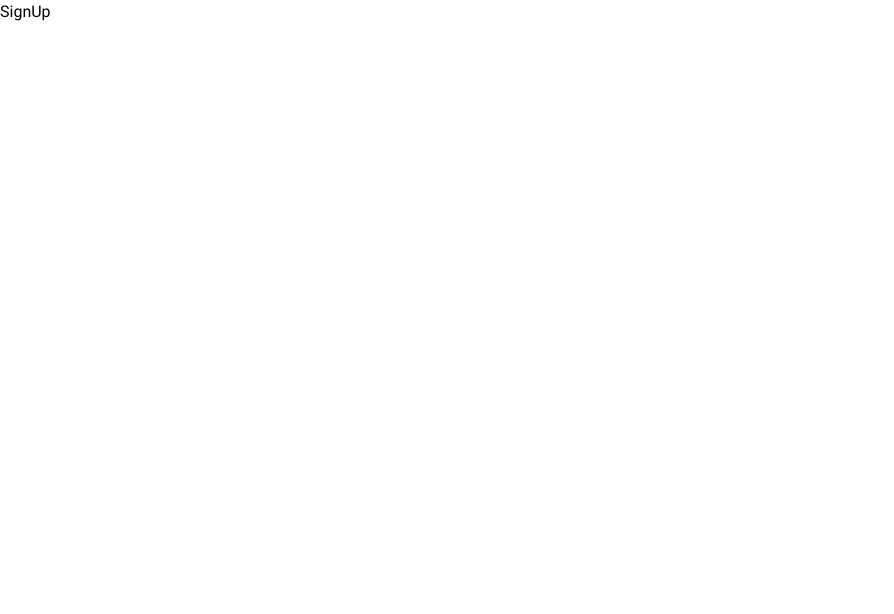
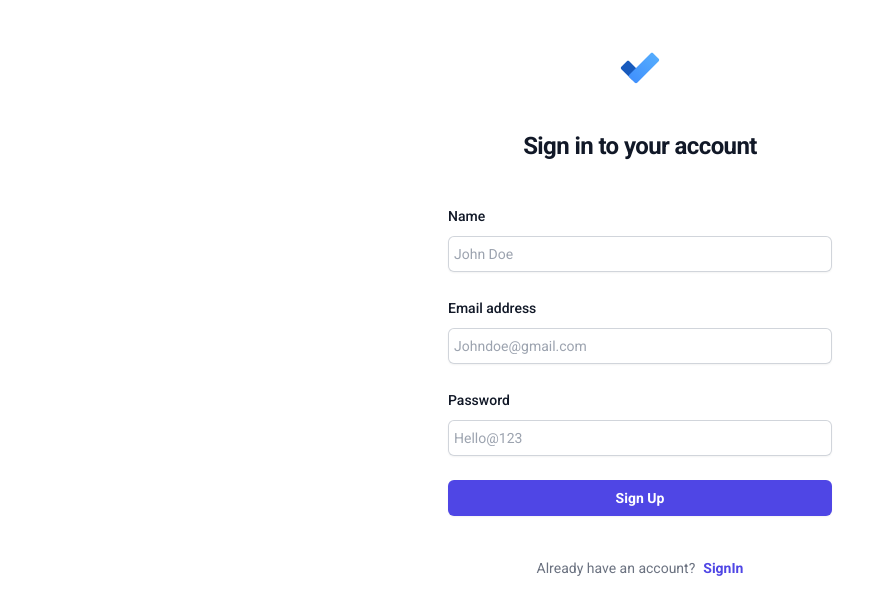
Before and after one commit to kabhinav577/Todulo, a React (Vite) app in the folder client/: page /signup in a window 1280 px wide. Shown: the top 614 px of the page, without its empty margins (0-894 px from the left). Built offline with nearby package versions, Linux system fonts and the light colour scheme.

Commit message:
feat: creating  SignIn or SignUp UI

```diff
--- a/client/src/components/Navbar.jsx
+++ b/client/src/components/Navbar.jsx
@@ -2,6 +2,7 @@
 import { Link } from 'react-router-dom';
 import { Disclosure, Menu, Transition } from '@headlessui/react';
 import { Bars3Icon, XMarkIcon, MoonIcon } from '@heroicons/react/24/outline';
+import Logo from '../assets/todo-96.svg';
 
 const navigation = [
   { name: 'Home', href: '#', current: true },
@@ -46,11 +47,7 @@
               </div>
               <div className="flex flex-1 items-center justify-center sm:items-stretch sm:justify-start">
                 <div className="flex flex-shrink-0 items-center">
-                  <img
-                    className="h-8 w-auto"
-                    src="https://tailwindui.com/img/logos/mark.svg?color=indigo&shade=500"
-                    alt="Your Company"
-                  />
+                  <img className="h-8 w-auto" src={Logo} alt="Your Company" />
                 </div>
 
                 {/* Desktop Navigation  */}
--- /dev/null
+++ b/client/src/pages/home/IfLoggedIn.jsx
@@ -0,0 +1,5 @@
+const IfLoggedIn = () => {
+  return <div>IfLoggedIn</div>;
+};
+
+export default IfLoggedIn;
--- /dev/null
+++ b/client/src/pages/home/IfNotLoggedIn.jsx
@@ -0,0 +1,5 @@
+const IfNotLoggedIn = () => {
+  return <div>IfNotLoggedIn</div>;
+};
+
+export default IfNotLoggedIn;
--- a/client/src/pages/login/SignIn.jsx
+++ b/client/src/pages/login/SignIn.jsx
@@ -1,5 +1,93 @@
+/* eslint-disable react/no-unescaped-entities */
+import Logo from '../../assets/todo-96.svg';
+import { Link } from 'react-router-dom';
+
 const SignIn = () => {
-  return <div>SignIn</div>;
+  return (
+    <>
+      <div className="flex min-h-full flex-1 flex-col justify-center px-6 py-12 lg:px-8">
+        <div className="sm:mx-auto sm:w-full sm:max-w-sm">
+          <img className="mx-auto h-10 w-auto" src={Logo} alt="Your Company" />
+          <h2 className="mt-10 text-center text-2xl font-bold leading-9 tracking-tight text-gray-900">
+            Sign in to your account
+          </h2>
+        </div>
+
+        <div className="mt-10 sm:mx-auto sm:w-full sm:max-w-sm">
+          <form className="space-y-6" action="#" method="POST">
+            <div>
+              <label
+                htmlFor="email"
+                className="block text-sm font-medium leading-6 text-gray-900"
+              >
+                Email address
+              </label>
+              <div className="mt-2">
+                <input
+                  id="email"
+                  name="email"
+                  type="email"
+                  autoComplete="email"
+                  placeholder="Johndoe@gmail.com"
+                  required
+                  className="block w-full rounded-md border-0 p-1.5 text-gray-900 shadow-sm ring-1 ring-inset ring-gray-300 placeholder:text-gray-400 focus:ring-2 focus:ring-inset focus:ring-indigo-600 sm:text-sm sm:leading-6"
+                />
+              </div>
+            </div>
+
+            <div>
+              <div className="flex items-center justify-between">
+                <label
+                  htmlFor="password"
+                  className="block text-sm font-medium leading-6 text-gray-900"
+                >
+                  Password
+                </label>
+                <div className="text-sm">
+                  <a
+                    href="#"
+                    className="font-semibold text-indigo-600 hover:text-indigo-500"
+                  >
+                    Forgot password?
+                  </a>
+                </div>
+              </div>
+              <div className="mt-2">
+                <input
+                  id="password"
+                  name="password"
+                  type="password"
+                  autoComplete="current-password"
+                  placeholder="Hello@123"
+                  required
+                  className="block w-full rounded-md border-0 p-1.5 text-gray-900 shadow-sm ring-1 ring-inset ring-gray-300 placeholder:text-gray-400 focus:ring-2 focus:ring-inset focus:ring-indigo-600 sm:text-sm sm:leading-6"
+                />
+              </div>
+            </div>
+
+            <div>
+              <button
+                type="submit"
+                className="flex w-full justify-center rounded-md bg-indigo-600 px-3 py-1.5 text-sm font-semibold leading-6 text-white shadow-sm hover:bg-indigo-500 focus-visible:outline focus-visible:outline-2 focus-visible:outline-offset-2 focus-visible:outline-indigo-600"
+              >
+                Sign in
+              </button>
+            </div>
+          </form>
+
+          <p className="mt-10 text-center text-sm text-gray-500">
+            Don't have an account?
+            <Link
+              to="/signup"
+              className="font-semibold ml-2 leading-6 text-indigo-600 hover:text-indigo-500"
+            >
+              SignUp
+            </Link>
+          </p>
+        </div>
+      </div>
+    </>
+  );
 };
 
 export default SignIn;
--- a/client/src/pages/login/SignUp.jsx
+++ b/client/src/pages/login/SignUp.jsx
@@ -1,5 +1,104 @@
+/* eslint-disable react/no-unescaped-entities */
+import { Link } from 'react-router-dom';
+import Logo from '../../assets/todo-96.svg';
+
 const SignUp = () => {
-  return <div>SignUp</div>;
+  return (
+    <>
+      <div className="flex min-h-full flex-1 flex-col justify-center px-6 py-12 lg:px-8">
+        <div className="sm:mx-auto sm:w-full sm:max-w-sm">
+          <img className="mx-auto h-10 w-auto" src={Logo} alt="Your Company" />
+          <h2 className="mt-10 text-center text-2xl font-bold leading-9 tracking-tight text-gray-900">
+            Sign in to your account
+          </h2>
+        </div>
+
+        <div className="mt-10 sm:mx-auto sm:w-full sm:max-w-sm">
+          <form className="space-y-6" action="#" method="POST">
+            <div>
+              <label
+                htmlFor="email"
+                className="block text-sm font-medium leading-6 text-gray-900"
+              >
+                Name
+              </label>
+              <div className="mt-2">
+                <input
+                  id="name"
+                  name="name"
+                  type="text"
+                  autoComplete="name"
+                  placeholder="John Doe"
+                  required
+                  className="block w-full rounded-md border-0 p-1.5 text-gray-900 shadow-sm ring-1 ring-inset ring-gray-300 placeholder:text-gray-400 focus:ring-2 focus:ring-inset focus:ring-indigo-600 sm:text-sm sm:leading-6"
+                />
+              </div>
+            </div>
+
+            <div>
+              <label
+                htmlFor="email"
+                className="block text-sm font-medium leading-6 text-gray-900"
+              >
+                Email address
+              </label>
+              <div className="mt-2">
+                <input
+                  id="email"
+                  name="email"
+                  type="email"
+                  autoComplete="email"
+                  placeholder="Johndoe@gmail.com"
+                  required
+                  className="block w-full rounded-md border-0 p-1.5 text-gray-900 shadow-sm ring-1 ring-inset ring-gray-300 placeholder:text-gray-400 focus:ring-2 focus:ring-inset focus:ring-indigo-600 sm:text-sm sm:leading-6"
+                />
+              </div>
+            </div>
+
+            <div>
+              <label
+                htmlFor="password"
+                className="block text-sm font-medium leading-6 text-gray-900"
+              >
+                Password
+              </label>
+
+              <div className="mt-2">
+                <input
+                  id="password"
+                  name="password"
+                  type="password"
+                  autoComplete="current-password"
+                  placeholder="Hello@123"
+                  required
+                  className="block w-full rounded-md border-0 p-1.5 text-gray-900 shadow-sm ring-1 ring-inset ring-gray-300 placeholder:text-gray-400 focus:ring-2 focus:ring-inset focus:ring-indigo-600 sm:text-sm sm:leading-6"
+                />
+              </div>
+            </div>
+
+            <div>
+              <button
+                type="submit"
+                className="flex w-full justify-center rounded-md bg-indigo-600 px-3 py-1.5 text-sm font-semibold leading-6 text-white shadow-sm hover:bg-indigo-500 focus-visible:outline focus-visible:outline-2 focus-visible:outline-offset-2 focus-visible:outline-indigo-600"
+              >
+                Sign Up
+              </button>
+            </div>
+          </form>
+
+          <p className="mt-10 text-center text-sm text-gray-500">
+            Already have an account?
+            <Link
+              to="/signin"
+              className="font-semibold ml-2 leading-6 text-indigo-600 hover:text-indigo-500"
+            >
+              SignIn
+            </Link>
+          </p>
+        </div>
+      </div>
+    </>
+  );
 };
 
 export default SignUp;
--- a/client/tailwind.config.js
+++ b/client/tailwind.config.js
@@ -4,5 +4,5 @@
   theme: {
     extend: {},
   },
-  plugins: [],
+  plugins: ['@tailwindcss/forms'],
 };
```
Also changed, not shown: client/src/assets/todo-96.svg (added).
